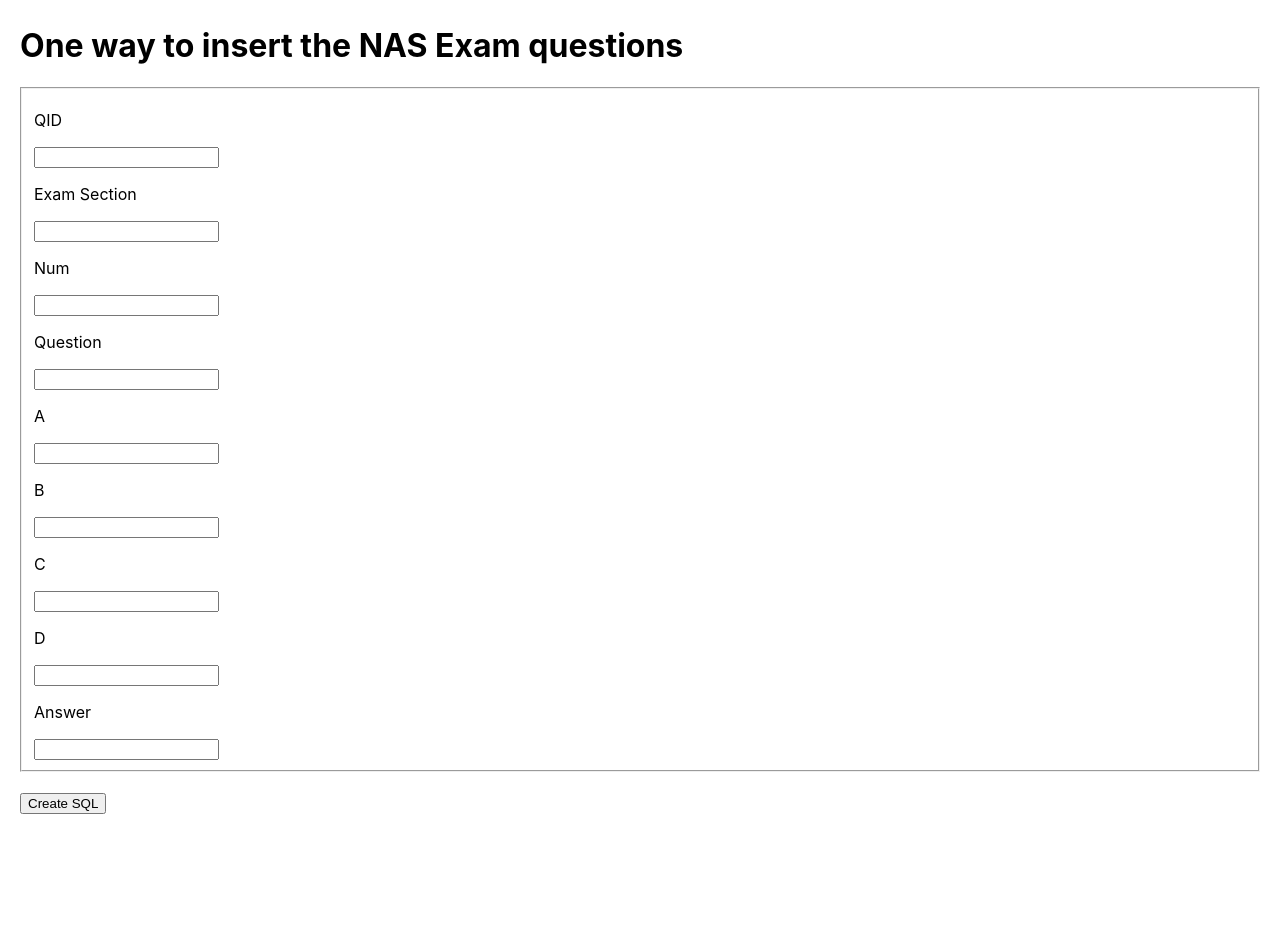
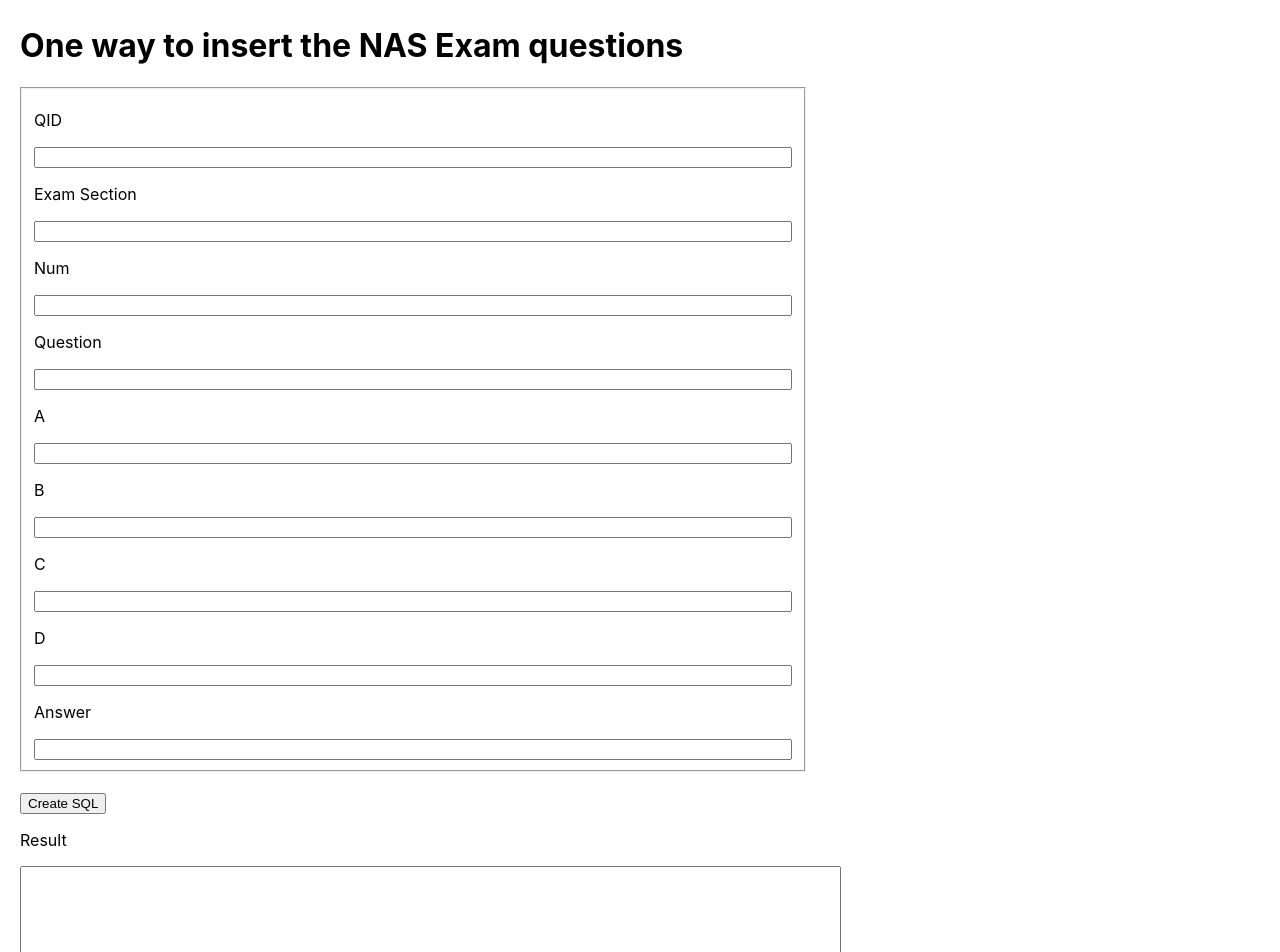
Before and after one commit to a-farhat/nasexamform, a React (Create React App) app: page / in a window 1280 px wide. Shown: the top 952 px of the page. Before the commit the page ends 819 px from the top, so only its background shows below. Built offline with nearby package versions, Linux system fonts and the light colour scheme.

Commit message:
Updates to ready for data entry

```diff
--- a/package.json
+++ b/package.json
@@ -8,7 +8,7 @@
     "@testing-library/user-event": "^12.8.3",
     "react": "^17.0.2",
     "react-dom": "^17.0.2",
-    "react-scripts": "4.0.3",
+    "react-scripts": "^4.0.3",
     "web-vitals": "^1.1.2"
   },
   "scripts": {
--- a/src/App.css
+++ b/src/App.css
@@ -5,6 +5,16 @@
 
 .wrapper fieldset {
   margin: 20px 0;
+  width: 500px;
+}
+
+.wrapper input {
+  width: 750px;
+
+}
+
+.ant-form-item {
+  margin-bottom: 4px;
 }
 
 .App {
--- a/src/App.js
+++ b/src/App.js
@@ -60,6 +60,7 @@ function App() {
                   +',N' + '\''+formData.txtAnswer+'\''
                   +')'
     console.log(sqlString)
+    formData.txtResult = sqlString;
 
 }
 
@@ -96,9 +97,15 @@ function App() {
          <label><p>C</p><input name="txtC" onChange={setFormData} value={formData.txtC || ''} /></label>
          <label><p>D</p><input name="txtD" onChange={setFormData} value={formData.txtD || ''} /></label>
          <label><p>Answer</p><input name="txtAnswer" onChange={setFormData} value={formData.txtAnswer || ''} /></label>
+
        </fieldset>
        <button type="btnCreateSQL">Create SQL</button>
+
+       <label><p>Result</p><textarea name="txtResult" cols="100" rows="10" onChange={setFormData} value={formData.txtResult || ''} /></label>
+
+
       </form>
+
     </div>
   );
 }
```
Also changed, not shown: 1 other file (tests, documents, lock files or other folders).
